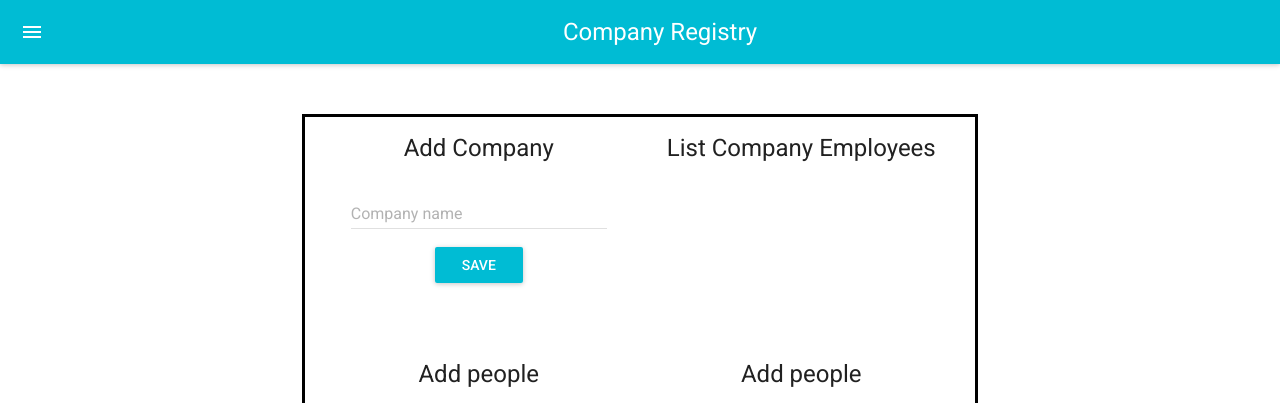
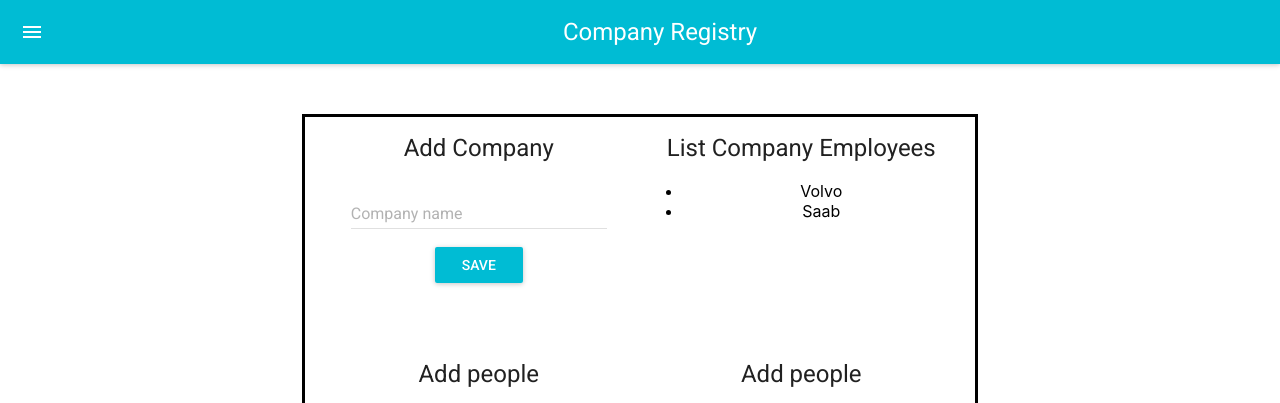
Before and after one commit to Rinbo/company-registry-react, a React (Create React App) app: page / in a window 1280 px wide. Shown: the top 403 px of the page. Built offline with nearby package versions, Linux system fonts and the light colour scheme.

Commit message:
Add event handler for company and pass handler and state to their targeted components

```diff
--- a/src/components/CreateCompany.js
+++ b/src/components/CreateCompany.js
@@ -4,13 +4,20 @@ import RaisedButton from 'material-ui/RaisedButton'
 import {Typography, Grid} from '@material-ui/core/'
 
 export class CreateCompany extends Component {
+
+  handleCompanySave = () =>{
+    const formElement = document.getElementById('company-name')
+    this.props.onCompanySave(formElement.value)
+    formElement.value=""
+  }
+
   render() {
     return (
       <div>
         <Grid container direction="column">
           <Grid item lg><Typography variant="headline">Add Company</Typography></Grid>
-          <Grid item lg><TextField hintText="Enter name of company" floatingLabelText="Company name" /></Grid>
-          <Grid item lg><RaisedButton label="Save" primary={true} className="cr-button-primary" /></Grid>
+          <Grid item lg><TextField hintText="Enter name of company" floatingLabelText="Company name" id="company-name"/></Grid>
+          <Grid item lg><RaisedButton label="Save" primary={true} className="cr-button-primary" onClick={this.handleCompanySave } /></Grid>
         </Grid>
       </div>
     )
--- a/src/components/ListCompany.js
+++ b/src/components/ListCompany.js
@@ -2,9 +2,19 @@ import React, { Component } from 'react'
 import Typography from '@material-ui/core/Typography'
 
 export class ListCompany extends Component {
+
   render() {
+
+    const listCompanies = this.props.companies.map((company) => {
+      return <li key={company}>{company}</li>
+    })
+
     return (
-      <Typography variant="headline">List Company Employees</Typography>
+      <div>
+        <Typography variant="headline">List Company Employees</Typography>
+        <ul>{listCompanies}</ul>
+      </div>
+
     )
   }
 }
--- a/src/containers/FormsContainer.js
+++ b/src/containers/FormsContainer.js
@@ -8,14 +8,26 @@ import MuiThemeProvider from 'material-ui/styles/MuiThemeProvider';
 
 export class FormsContainer extends Component {
 
+  state = {
+    people: [
+      {name: "Robin Börjesson", company: "Volvo" },
+      {name: "Sixten Börjesson", company: "Saab" }
+    ],
+    companies: ["Volvo", "Saab"]
+  }
+
+  handleCompanySave = e => {
+    this.setState({ companies: [...this.state.companies, e] })
+  }
+
 
   render() {
     return (
       <MuiThemeProvider >
         <AppBar title="Company Registry" />
         <div className="grid-container">
-          <CreateCompany />
-          <ListCompany />
+          <CreateCompany onCompanySave={this.handleCompanySave} />
+          <ListCompany companies={this.state.companies} />
           <CreatePerson />
           <ListPerson />
         </div>
```
